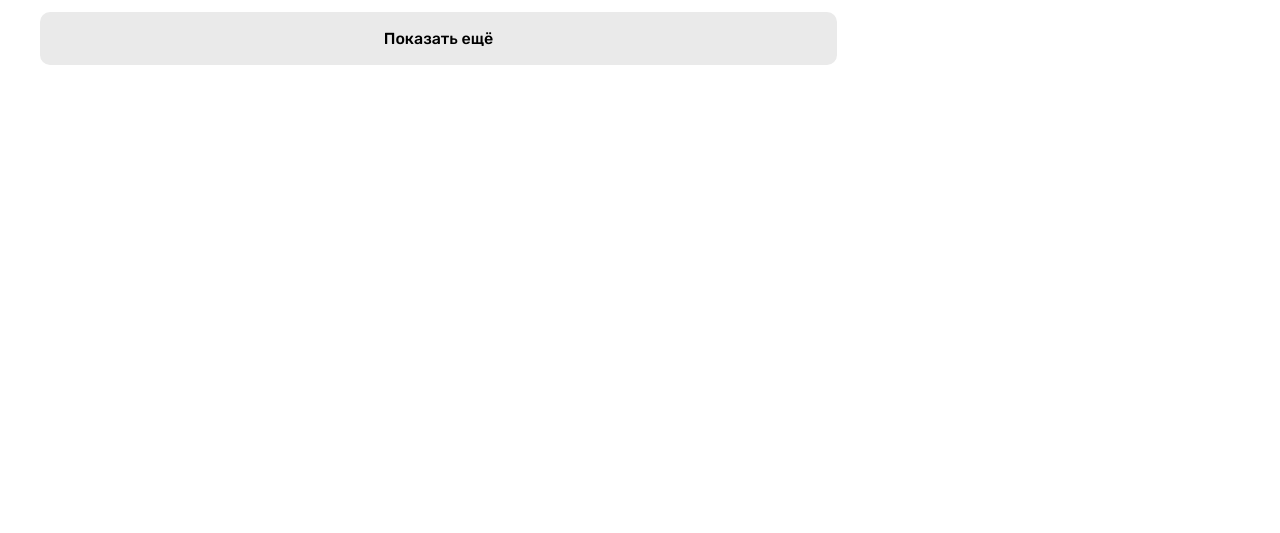
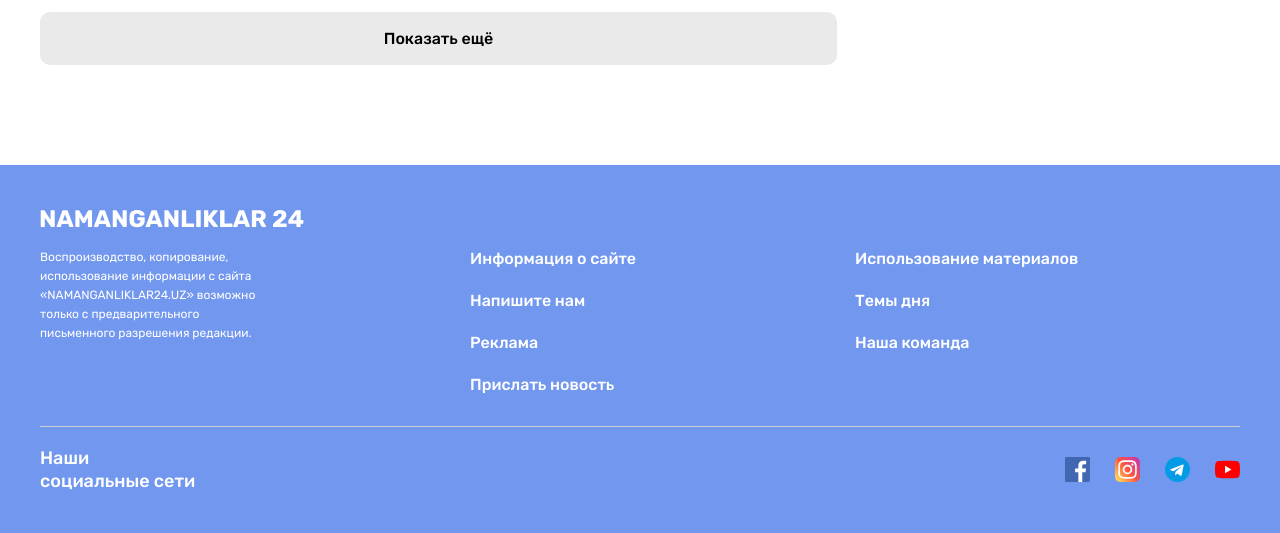
Before and after one commit to ReDi-frontend/N24, a plain HTML site: page index.html in a window 1280 px wide. Shown: the part 2323-2856 px from the top of the page. Before the commit the page ends 2388 px from the top, so only its background shows below. Drawn offline with Linux system fonts and the light colour scheme.

Commit message:
add site footer

```diff
--- a/css/style.css
+++ b/css/style.css
@@ -76,8 +76,6 @@ img{
 }
 
 /* SITE HEADER */
-.header {
-}
 
 /* SITE HEADER TOP */
 .header-top {
@@ -474,3 +472,109 @@ img{
 /* //SIDEBAR NEWS */
 /* COMMON GLOBAL NEWS */
 /* //SITE MAIN */
+
+
+/* SITE FOOTER */
+.site-footer {
+    padding-top: 40px;
+    padding-bottom: 40px;
+    background-color: #7297ef;
+    color: #fff;
+}
+.site-footer *:focus{
+    outline: 2px dashed #fff;
+}
+.site-footer-container {
+}
+.site-footer-logo-wrapper {
+    display: flex;
+    margin-bottom: 15px;
+}
+.site-footer-logo {
+    display: flex;
+}
+.site-footer-logo:hover {
+    opacity: 0.8;
+}
+.site-footer-logo:active {
+    opacity: 0.6;
+}
+.site-footer-logo-img {
+    width: 264px;
+    height: 28px;
+    object-fit: contain;
+}
+.site-footer-about-links {
+    display: flex;
+}
+.site-footer-about {
+    width: 230px;
+    margin-right: 200px;
+    font-size: 12px;
+    line-height: 19px;
+}
+.site-footer-links-wrapper {
+    display: flex;
+    flex-grow: 1;
+}
+.site-footer-links-list {
+    width: 50%;
+    padding-left: 0;
+    padding-right: 24px;
+    margin: 0;
+    list-style: none;
+    font-weight: 500;
+}
+.site-footer-links-item:not(:last-child) {
+    margin-bottom: 20px;
+}
+.site-footer-link {
+    display: inline-block;
+    color: #fff;
+    text-decoration: none;
+}
+.site-footer-link:hover {
+    text-decoration: underline;
+}
+.site-footer-link:active {
+    opacity: 0.6;
+}
+.site-footer-line {
+    height: 1px;
+    background-color: #cecece;
+    border: 0;
+    margin-top: 30px;
+    margin-bottom: 20px;
+}
+.site-footer-socials {
+    display: flex;
+    align-items: center;
+    justify-content: space-between;
+}
+.site-footer-socials-title {
+    width: 161px;
+    font-weight: 500;
+    font-size: 18px;
+    line-height: 23px;
+    margin: 0;
+}
+.site-footer-socials-list {
+    display: flex;
+    align-items: center;
+    padding: 0;
+    margin: 0;
+    list-style: none;
+}
+.site-footer-socials-item:not(:last-child) {
+    margin-right: 25px;
+}
+.site-footer-social-link {
+    display: flex;
+}
+.site-footer-social-icon {
+    flex-shrink: 0;
+    width: 25px;
+    height: 25px;
+    object-fit: contain;
+}
+/* //SITE FOOTER */
--- a/index.html
+++ b/index.html
@@ -339,5 +339,81 @@
     </main>
     <!-- //SITE MAIN -->
 
+
+    <!-- SITE FOOTER -->
+    <footer class="site-footer">
+        <div class="container site-footer-container">
+            <div class="site-footer-logo-wrapper">
+                <a class="site-footer-logo" href="index.html">
+                    <img class="site-footer-logo-img" src="./img/site-footer-logo.svg" alt="N24 logo" width="264" height="28">
+                </a>
+            </div>
+
+            <!-- site footer about and links -->
+            <div class="site-footer-about-links">
+                <div class="site-footer-about">Воспроизводство, копирование, использование информации с сайта «NAMANGANLIKLAR24.UZ» возможно только с предварительного письменного разрешения редакции.
+                </div>
+
+                <div class="site-footer-links-wrapper">
+                    <ul class="site-footer-links-list">
+                        <li class="site-footer-links-item">
+                            <a class="site-footer-link" href="#">Информация о сайте</a>
+                        </li>
+                        <li class="site-footer-links-item">
+                            <a class="site-footer-link" href="#">Напишите нам</a>
+                        </li>
+                        <li class="site-footer-links-item">
+                            <a class="site-footer-link" href="#">Реклама</a>
+                        </li>
+                        <li class="site-footer-links-item">
+                            <a class="site-footer-link" href="#">Прислать новость</a>
+                        </li>
+                    </ul>
+
+                    <ul class="site-footer-links-list">
+                        <li class="site-footer-links-item">
+                            <a class="site-footer-link" href="#">Использование материалов</a>
+                        </li>
+                        <li class="site-footer-links-item">
+                            <a class="site-footer-link" href="#">Темы дня</a>
+                        </li>
+                        <li class="site-footer-links-item">
+                            <a class="site-footer-link" href="#">Наша команда</a>
+                        </li>
+                    </ul>
+                </div>
+            </div>
+
+            <hr class="site-footer-line">
+
+            <div class="site-footer-socials">
+                <h3 class="site-footer-socials-title">Наши социальные сети</h3>
+                <ul class="site-footer-socials-list">
+                    <li class="site-footer-socials-item">
+                        <a class="site-footer-social-link" href="#" target="_blank">
+                            <img class="site-footer-social-icon" src="./img/facebook.svg" alt="facebook" width="25" height="25">
+                        </a>
+                    </li>
+                    <li class="site-footer-socials-item">
+                        <a class="site-footer-social-link" href="#" target="_blank">
+                            <img class="site-footer-social-icon" src="./img/instagram.svg" alt="instagram" width="25" height="25">
+                        </a>
+                    </li>
+                    <li class="site-footer-socials-item">
+                        <a class="site-footer-social-link" href="#" target="_blank">
+                            <img class="site-footer-social-icon" src="./img/telegram.svg" alt="telegram" width="25" height="25">
+                        </a>
+                    </li>
+                    <li class="site-footer-socials-item">
+                        <a class="site-footer-social-link" href="#" target="_blank">
+                            <img class="site-footer-social-icon" src="./img/youtube.svg" alt="youtube" width="25" height="25">
+                        </a>
+                    </li>
+                </ul>
+            </div>
+        </div>
+    </footer>
+    <!-- //SITE FOOTER -->
+
 </body>
 </html>
```
Also changed, not shown: img/facebook.svg (added), img/instagram.svg (added), img/site-footer-logo.svg (added), img/telegram.svg (added), img/youtube.svg (added).
